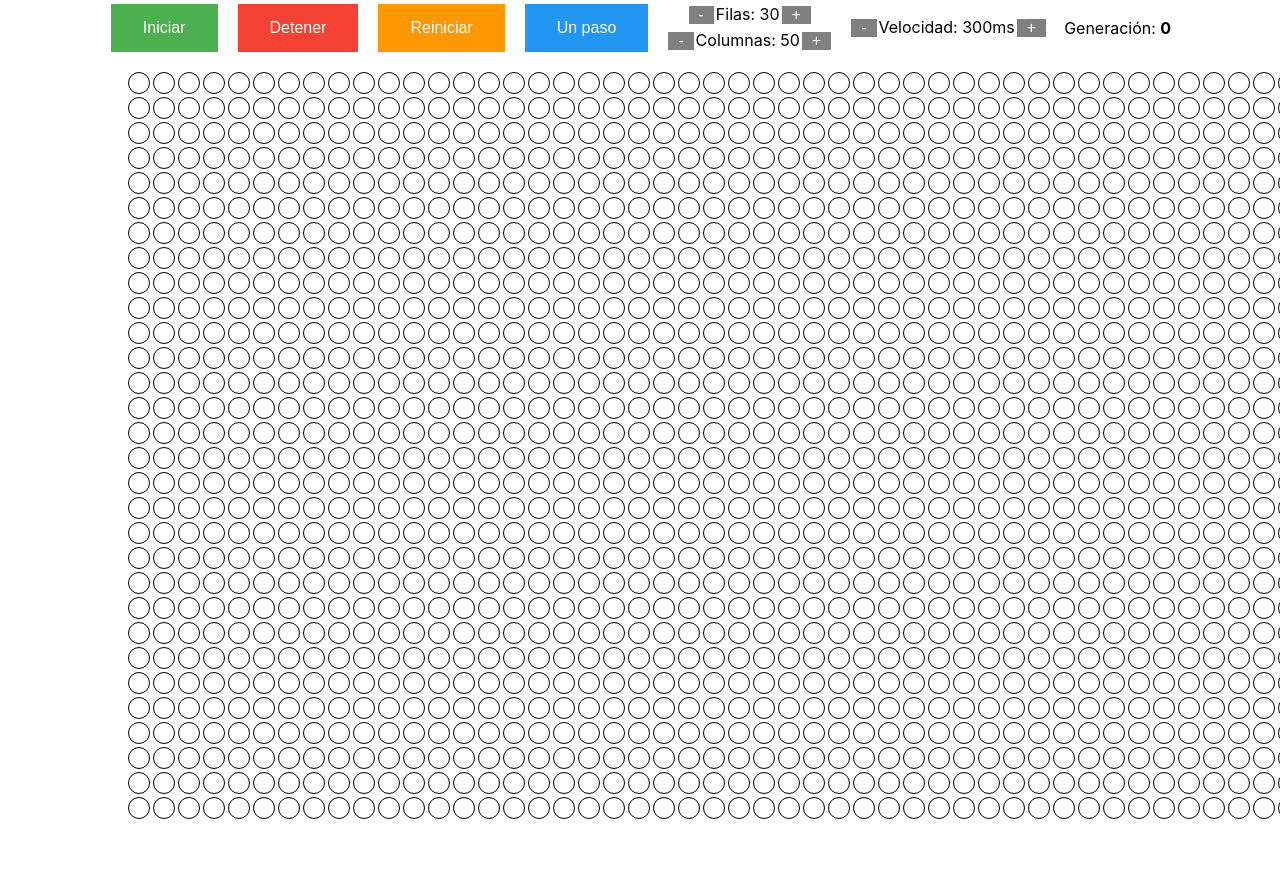
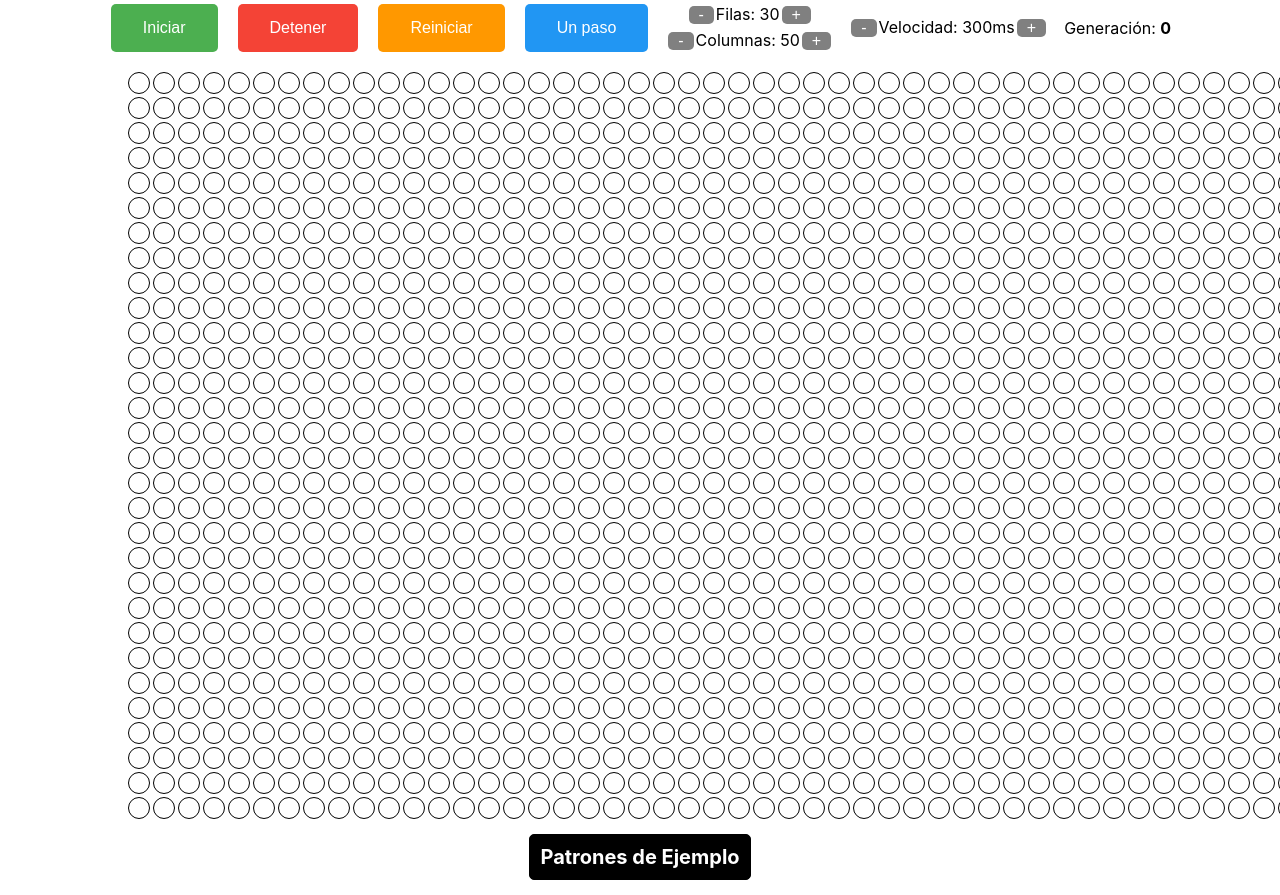
Before and after one commit to jero237/game-of-life-conway, a React (Create React App) app: page / in a window 1280 px wide. Shown: the top 895 px of the page. Before the commit the page ends 819 px from the top, so only its background shows below. Built offline with nearby package versions, Linux system fonts and the light colour scheme; the HTML template or start-up script is replaced by a standard one.

Commit message:
Common patterns button added

```diff
--- a/src/App.css
+++ b/src/App.css
@@ -4,3 +4,21 @@
   align-items: center;
   justify-content: center;
 }
+
+.patterns {
+  font-size: 20px;
+  font-weight: bold;
+  color: #fff;
+  background-color: #000;
+  padding: 10px;
+  border-radius: 5px;
+  margin: 15px;
+  text-decoration: none;
+  transition: all 0.2s ease-in-out;
+  border: solid 1px black;
+}
+
+.patterns:hover {
+  background-color: #fff;
+  color: #000;
+}
--- a/src/App.js
+++ b/src/App.js
@@ -31,6 +31,7 @@ function App() {
         cols={cols}
         selectCell={selectCell}
       />
+      <a className='patterns' target="_blank" rel='noreferrer' href='https://en.wikipedia.org/wiki/Conway%27s_Game_of_Life#Examples_of_patterns'>Patrones de Ejemplo</a>
     </div>
   );
 }
--- a/src/components/Buttons/Buttons.css
+++ b/src/components/Buttons/Buttons.css
@@ -18,6 +18,7 @@
   font-size: 16px;
   margin: 4px 2px;
   cursor: pointer;
+  border-radius: 5px;
 }
 
 .start {
@@ -49,11 +50,11 @@
 }
 
 .reset:hover {
-  background-color: #da190b;
+  background-color: #ee7800;
 }
 
 .reset:active {
-  background-color: #da190b;
+  background-color: #ee7800;
   box-shadow: 0 5px #666;
   transform: translateY(4px);
 }
@@ -90,4 +91,9 @@
   font-size: 16px;
   margin: 4px 2px;
   cursor: pointer;
+  border-radius: 5px;
 }
+
+.plusminus:hover {
+  background-color: #555;
+}
```
